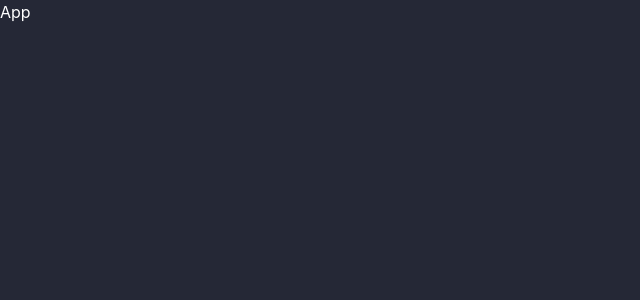
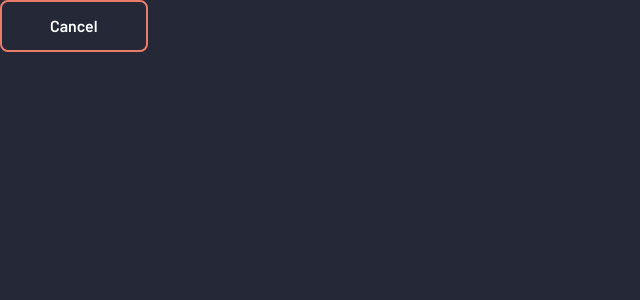
Before and after one commit to zhapar/food, a React (Create React App) app: page / in a window 1280 px wide. Shown: the top 300 px of the page, without its empty margins (0-640 px from the left). Built offline with nearby package versions, Linux system fonts and the light colour scheme.

Commit message:
Button component added

```diff
--- a/package.json
+++ b/package.json
@@ -7,6 +7,7 @@
     "@testing-library/jest-dom": "^5.12.0",
     "@testing-library/react": "^11.2.6",
     "@testing-library/user-event": "^12.8.3",
+    "classnames": "^2.3.1",
     "react": "^17.0.2",
     "react-dom": "^17.0.2",
     "react-scripts": "4.0.3",
--- a/src/App.js
+++ b/src/App.js
@@ -1,7 +1,12 @@
-import logo from "./logo.svg";
+import React from "react";
+import Button from "./components/Button";
 
 function App() {
-  return <div>App</div>;
+  return (
+    <div className="">
+      <Button type="secondary">Cancel</Button>
+    </div>
+  );
 }
 
 export default App;
--- /dev/null
+++ b/src/components/Button.jsx
@@ -0,0 +1,23 @@
+import React from "react";
+import cn from "classnames";
+
+const Button = ({ children, type }) => {
+  return (
+    <>
+      <button
+        className={cn(
+          "py-3 px-7 rounded border-2 border-primary shadow transition duration-150 font-semibold",
+          {
+            "bg-primary hover:bg-base-dark-1 hover:text-primary":
+              type === "primary",
+          },
+          { "bg-transparent hover:opacity-80 px-12": type === "secondary" }
+        )}
+      >
+        {children}
+      </button>
+    </>
+  );
+};
+
+export default Button;
--- a/src/index.scss
+++ b/src/index.scss
@@ -6,9 +6,7 @@
 
 body {
   margin: 0;
-  font-family: -apple-system, BlinkMacSystemFont, "Segoe UI", "Roboto", "Oxygen",
-    "Ubuntu", "Cantarell", "Fira Sans", "Droid Sans", "Helvetica Neue",
-    sans-serif;
+  font-family: "Barlow", serif;
   -webkit-font-smoothing: antialiased;
   -moz-osx-font-smoothing: grayscale;
 }
--- a/tailwind.config.js
+++ b/tailwind.config.js
@@ -1,70 +1,73 @@
 module.exports = {
-  purge: ['./src/**/*.{js,jsx,ts,tsx}', './public/index.html'],
+  purge: ["./src/**/*.{js,jsx,ts,tsx}", "./public/index.html"],
   darkMode: false, // or 'media' or 'class'
   theme: {
     fontFamily: {
-      serif: ['Barlow', 'serif'],
+      serif: ["Barlow", "serif"],
     },
     fontSize: {
-      sm: '0.75rem',
-      base: '0.875rem',
-      lg: '1rem',
-      xl: '1.25rem',
-      '2xl': '1.75rem',
-      '3xl': '2rem',
+      sm: "0.75rem",
+      base: "0.875rem",
+      lg: "1rem",
+      xl: "1.25rem",
+      "2xl": "1.75rem",
+      "3xl": "2rem",
     },
     borderRadius: {
-      none: '0',
-      DEFAULT: '8px',
-      md: '12px',
-      lg: '30px',
-      full: '9999px',
+      none: "0",
+      DEFAULT: "8px",
+      md: "12px",
+      lg: "30px",
+      full: "9999px",
+    },
+    boxShadow: {
+      DEFAULT: "box-shadow: 0px 8px 24px rgba(146, 136, 224, 0.3);",
     },
     colors: {
-      primary: '#EA7C69',
-      secondary: '#9288E0',
-      white: '#fff',
+      primary: "#EA7C69",
+      secondary: "#9288E0",
+      white: "#fff",
       text: {
-        dark: '#3B5162',
-        gray: '#889898',
-        light: '#ABBBC2',
-        lighter: '#E0E6E9',
+        dark: "#3B5162",
+        gray: "#889898",
+        light: "#ABBBC2",
+        lighter: "#E0E6E9",
       },
       base: {
-        bg: '#FAFAFA',
-        'dark-line': '#393C49',
-        'dark-1': '#252836',
-        'dark-2': '#1F1D2B',
-        form: '#2D303E',
+        bg: "#FAFAFA",
+        "dark-line": "#393C49",
+        "dark-1": "#252836",
+        "dark-2": "#1F1D2B",
+        form: "#2D303E",
       },
       accent: {
-        green: '#50D1AA',
-        red: '#FF7CA3',
-        orange: '#FFB572',
-        blue: '#65B0F6',
-        purple: '#9290FE',
+        green: "#50D1AA",
+        red: "#FF7CA3",
+        orange: "#FFB572",
+        blue: "#65B0F6",
+        purple: "#9290FE",
       },
-      transparent: 'transparent',
-      current: 'currentColor',
-      black: 'black',
-      blurred: 'var(--color-blurred-background)',
+      transparent: "transparent",
+      current: "currentColor",
+      black: "black",
+      blurred: "var(--color-blurred-background)",
     },
     extend: {
       maxWidth: {
-        '1/4': '25%',
-        '1/2': '50%',
-        '3/4': '75%',
+        "1/4": "25%",
+        "1/2": "50%",
+        "3/4": "75%",
       },
     },
   },
   variants: {
     extend: {
-      opacity: ['active'],
-      translate: ['group-hover'],
-      display: ['group-hover'],
-      visibility: ['group-hover'],
-      scale: ['group-hover'],
+      opacity: ["active"],
+      translate: ["group-hover"],
+      display: ["group-hover"],
+      visibility: ["group-hover"],
+      scale: ["group-hover"],
     },
   },
   plugins: [],
-}
+};
```
Also changed, not shown: 1 other file (tests, documents, lock files or other folders).
